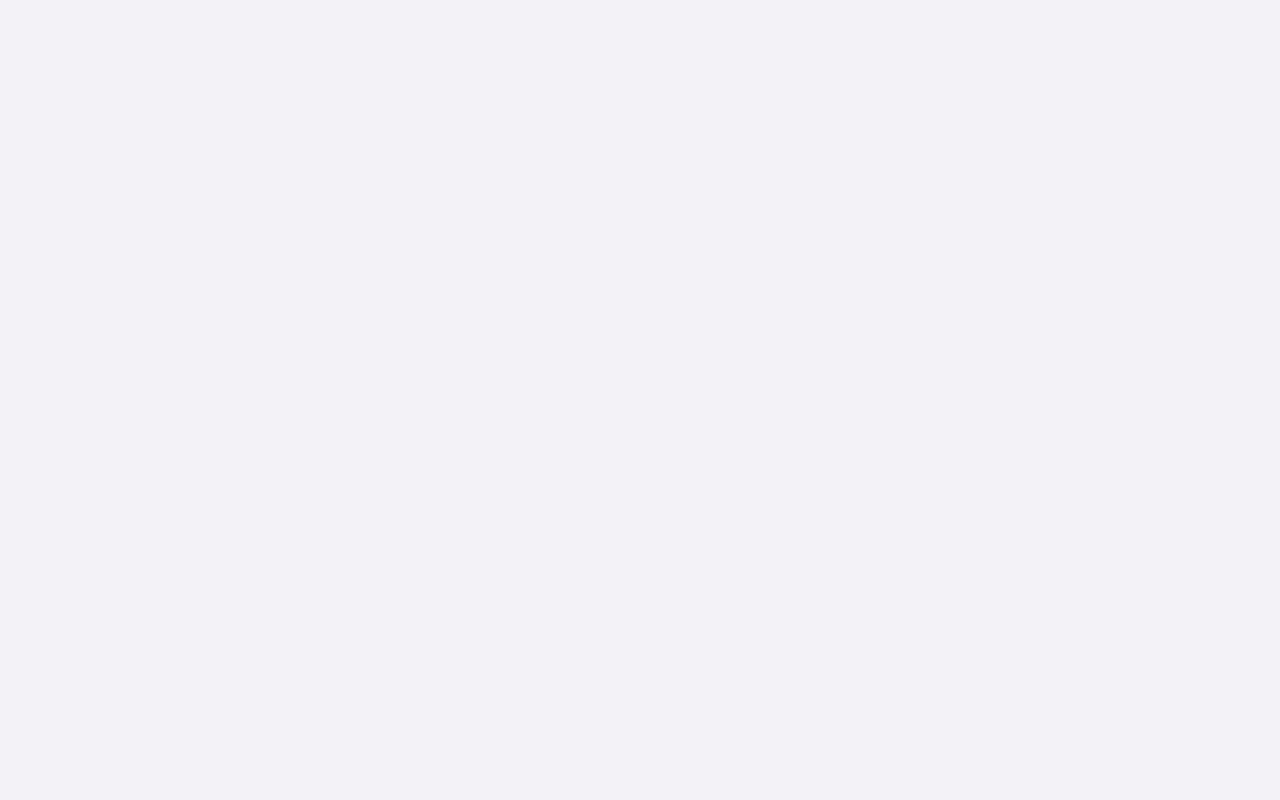
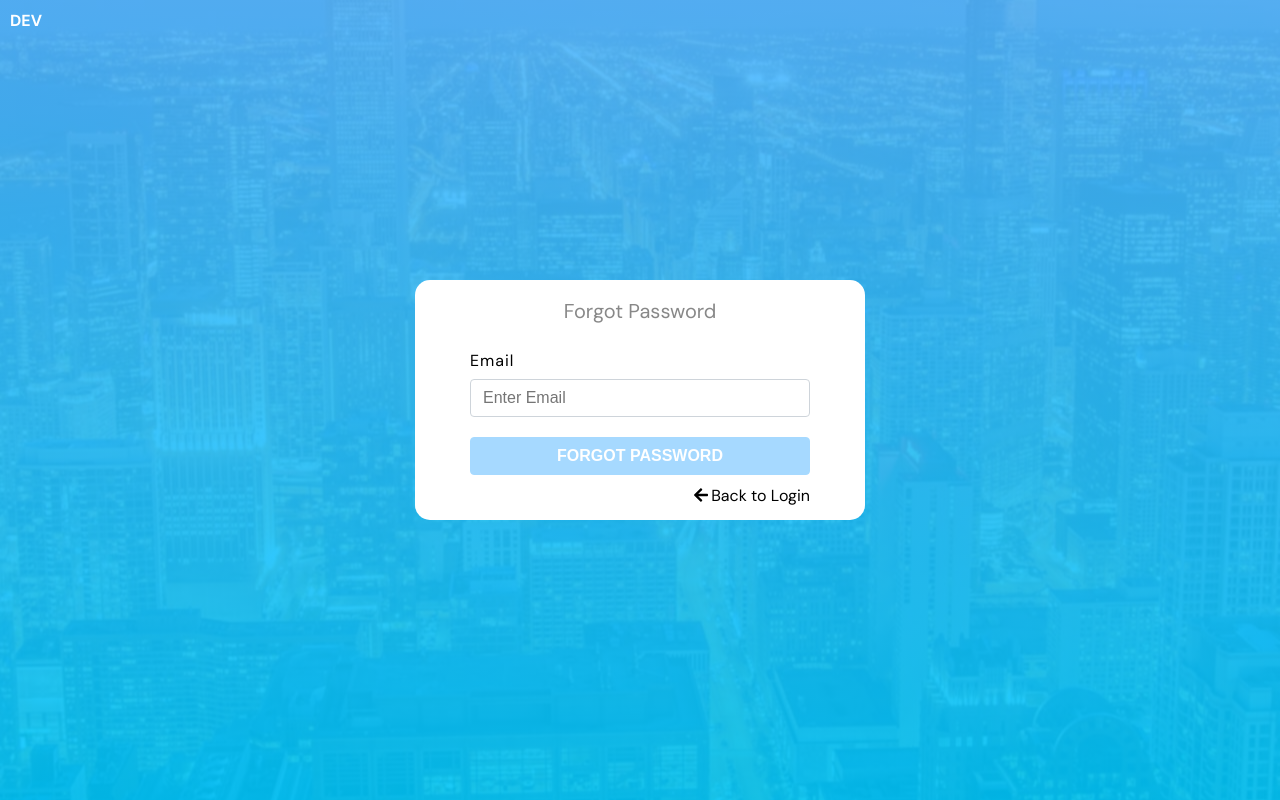
Before and after one commit to cysbyte/react-illustrator-frontend, a React (Create React App) app: page /forgot-password in a window 1280 px wide. Before the commit this address had no page. Built offline with nearby package versions, Linux system fonts and the light colour scheme.

Commit message:
feat: implmenet forgot-password page

```diff
--- a/src/pages/auth/auth-tabs/AuthTabs.js
+++ b/src/pages/auth/auth-tabs/AuthTabs.js
@@ -1,8 +1,7 @@
 import { useState } from 'react';
 import './AuthTabs.scss';
 import backgroundImage from '../../../assets/images/background.jpg';
-import Login from '../login/Login';
-import Register from '../register/Register';
+import { Login, Register } from '../index';
 
 const AuthTabs = () => {
   const [type, setType] = useState('Sign In');
--- /dev/null
+++ b/src/pages/auth/forgot-password/ForgotPassword.js
@@ -0,0 +1,44 @@
+import Input from '../../../components/input/Input';
+import Button from '../../../components/button/Button';
+import { FaArrowLeft } from 'react-icons/fa';
+import { Link } from 'react-router-dom';
+import './ForgotPassword.scss';
+import backgroundImage from '../../../assets/images/background.jpg';
+
+const ForgotPassword = () => {
+  return (
+    <div className="container-wrapper" style={{ backgroundImage: `url(${backgroundImage})` }}>
+      <div className="environment">DEV</div>
+      <div className="container-wrapper-auth">
+        <div className="tabs forgot-password-tabs">
+          <div className="tabs-auth">
+            <ul className="tab-group">
+              <li className="tab">
+                <div className="login forgot-password">Forgot Password</div>
+              </li>
+            </ul>
+
+            <div className="tab-item">
+              <div className="auth-inner">
+                <form className="forgot-password-form">
+                  <div className="form-input-container">
+                    <Input id="email" name="email" type="text" labelText="Email" placeholder="Enter Email" />
+                  </div>
+                  <Button label="FORGOT PASSWORD" className="auth-button button" disabled={true} />
+
+                  <Link to={'/'}>
+                    <span className="login">
+                      <FaArrowLeft className="arrow-left" /> Back to Login
+                    </span>
+                  </Link>
+                </form>
+              </div>
+            </div>
+          </div>
+        </div>
+      </div>
+    </div>
+  );
+};
+
+export default ForgotPassword;
--- /dev/null
+++ b/src/pages/auth/forgot-password/ForgotPassword.scss
@@ -0,0 +1,62 @@
+/* The classes container-wrapper, container-wrapper-auth, tabs
+tabs-auth, tab-group, tab, login, tab-item
+all inherit their css properties from the class AuthTabs.scss.
+I decided to do it this way for simplicity's sake. In an ideal
+situation, you wouldn't do this.
+*/
+.forgot-password-tabs {
+  height: 240px;
+
+  .tabs-auth {
+    .tab-group {
+      .tab .forgot-password {
+        width: 100%;
+      }
+    }
+  }
+}
+
+.forgot-password-form {
+  .form-input-container {
+    margin-bottom: 20px;
+  }
+
+  .auth-button {
+    color: var(--white-1);
+    background-color: var(--primary-1);
+    border-color: var(--primary-1);
+    display: block;
+    width: 100%;
+    cursor: pointer;
+    font-weight: 700;
+
+    &:disabled {
+      cursor: not-allowed;
+      pointer-events: none;
+      opacity: 0.5;
+      background-color: var(--primary-1);
+      border-color: var(--primary-1);
+    }
+  }
+
+  a {
+    color: inherit;
+    text-decoration: none;
+  }
+
+  .login {
+    display: flex;
+    padding-top: 10px;
+    cursor: pointer;
+    justify-content: flex-end;
+
+    .arrow-left {
+      margin-right: 2px;
+      margin-top: 2px;
+    }
+
+    &:hover {
+      color: var(--primary-1);
+    }
+  }
+}
--- /dev/null
+++ b/src/pages/auth/index.js
@@ -0,0 +1,6 @@
+import AuthTabs from './auth-tabs/AuthTabs';
+import ForgotPassword from './forgot-password/ForgotPassword';
+import Login from './login/Login';
+import Register from './register/Register';
+
+export { AuthTabs, ForgotPassword, Login, Register };
--- a/src/pages/index.js
+++ /dev/null
@@ -1,3 +0,0 @@
-import AuthTabs from './auth/auth-tabs/AuthTabs';
-
-export { AuthTabs };
```
Also changed, not shown: src/routes.js (+6 -1 lines).
